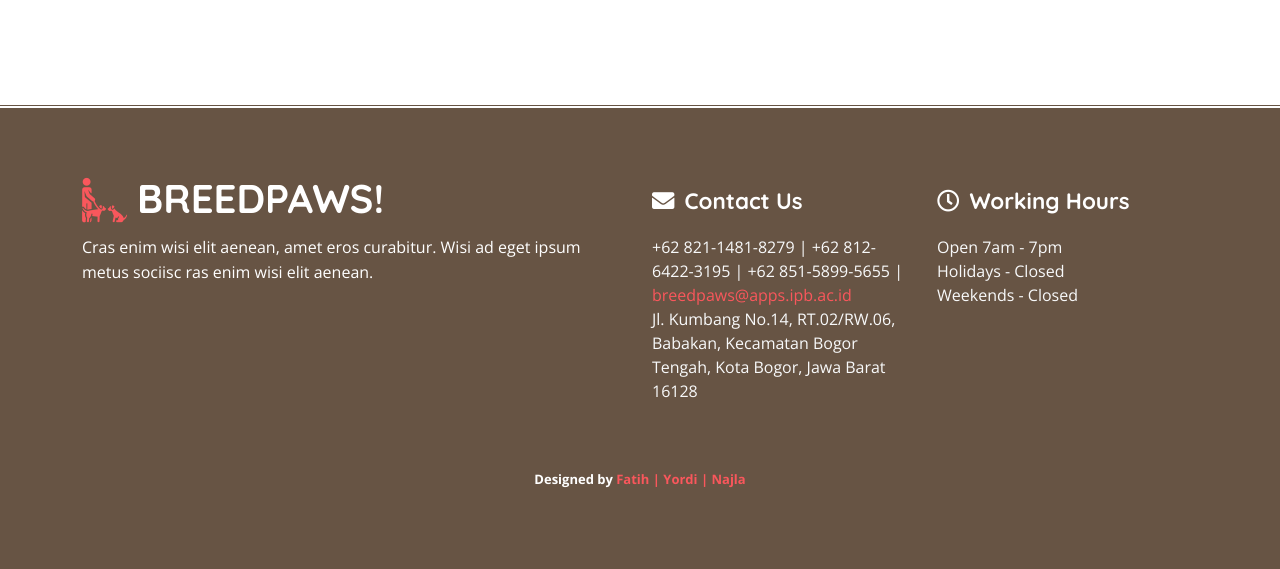
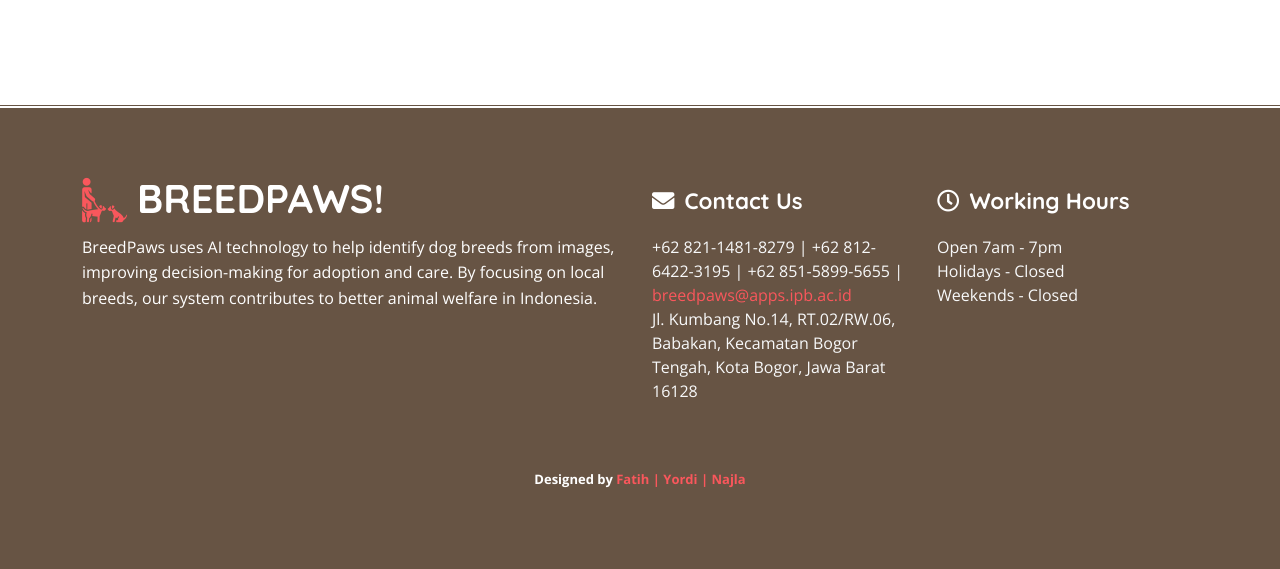
Before and after one commit to FatihKawakib04/BreedPaws-Flask, a Flask app: page / in a window 1280 px wide. Shown: the part 4243-4812 px from the top of the page. Run offline with Flask 3, Linux system fonts and the light colour scheme; some libraries are stand-ins or nearby versions.

Commit message:
edit konten footer

```diff
--- a/templates/404.html
+++ b/templates/404.html
@@ -133,7 +133,8 @@
             <div class="row">
                <div class="col-lg-6">
                   <a class="navbar-brand" href="/"><i class="flaticon-dog-training-3"></i><span>BreedPaws!</span></a>
-                  <p class="mt-3">Cras enim wisi elit aenean, amet eros curabitur. Wisi ad eget ipsum<br>  metus sociisc ras enim wisi elit aenean.</p>
+                  <p class="mt-3">BreedPaws uses AI technology to help identify dog breeds from images, improving decision-making for adoption and care.
+                     By focusing on local breeds, our system contributes to better animal welfare in Indonesia.</p>
                </div>
                <!--/ col-lg -->
                <div class="col-lg-3">
--- a/templates/about.html
+++ b/templates/about.html
@@ -221,7 +221,8 @@
             <div class="row">
                <div class="col-lg-6">
                   <a class="navbar-brand" href="/"><i class="flaticon-dog-training-3"></i><span>BreedPaws!</span></a>
-                  <p class="mt-3">Cras enim wisi elit aenean, amet eros curabitur. Wisi ad eget ipsum<br>  metus sociisc ras enim wisi elit aenean.</p>
+                  <p class="mt-3">BreedPaws uses AI technology to help identify dog breeds from images, improving decision-making for adoption and care.
+                     By focusing on local breeds, our system contributes to better animal welfare in Indonesia.</p>
                </div>
                <!--/ col-lg -->
                <div class="col-lg-3">
--- a/templates/contact.html
+++ b/templates/contact.html
@@ -199,7 +199,8 @@
             <div class="row">
                <div class="col-lg-6">
                   <a class="navbar-brand" href="/"><i class="flaticon-dog-training-3"></i><span>BreedPaws!</span></a>
-                  <p class="mt-3">Cras enim wisi elit aenean, amet eros curabitur. Wisi ad eget ipsum<br>  metus sociisc ras enim wisi elit aenean.</p>
+                  <p class="mt-3">BreedPaws uses AI technology to help identify dog breeds from images, improving decision-making for adoption and care.
+                     By focusing on local breeds, our system contributes to better animal welfare in Indonesia.</p>
                </div>
                <!--/ col-lg -->
                <div class="col-lg-3">
--- a/templates/gallery.html
+++ b/templates/gallery.html
@@ -177,7 +177,8 @@
             <div class="row">
                <div class="col-lg-6">
                   <a class="navbar-brand" href="/"><i class="flaticon-dog-training-3"></i><span>BreedPaws!</span></a>
-                  <p class="mt-3">Cras enim wisi elit aenean, amet eros curabitur. Wisi ad eget ipsum<br>  metus sociisc ras enim wisi elit aenean.</p>
+                  <p class="mt-3">BreedPaws uses AI technology to help identify dog breeds from images, improving decision-making for adoption and care.
+                     By focusing on local breeds, our system contributes to better animal welfare in Indonesia.</p>
                </div>
                <!--/ col-lg -->
                <div class="col-lg-3">
--- a/templates/index.html
+++ b/templates/index.html
@@ -285,7 +285,8 @@
             <div class="row">
                <div class="col-lg-6">
                   <a class="navbar-brand" href="/"><i class="flaticon-dog-training-3"></i><span>BreedPaws!</span></a>
-                  <p class="mt-3">Cras enim wisi elit aenean, amet eros curabitur. Wisi ad eget ipsum<br>  metus sociisc ras enim wisi elit aenean.</p>
+                  <p class="mt-3">BreedPaws uses AI technology to help identify dog breeds from images, improving decision-making for adoption and care.
+                     By focusing on local breeds, our system contributes to better animal welfare in Indonesia.</p>
                </div>
                <!--/ col-lg -->
                <div class="col-lg-3">
--- a/templates/services.html
+++ b/templates/services.html
@@ -173,7 +173,8 @@
             <div class="row">
                <div class="col-lg-6">
                   <a class="navbar-brand" href="/"><i class="flaticon-dog-training-3"></i><span>BreedPaws!</span></a>
-                  <p class="mt-3">Cras enim wisi elit aenean, amet eros curabitur. Wisi ad eget ipsum<br>  metus sociisc ras enim wisi elit aenean.</p>
+                  <p class="mt-3">BreedPaws uses AI technology to help identify dog breeds from images, improving decision-making for adoption and care.
+                     By focusing on local breeds, our system contributes to better animal welfare in Indonesia.</p>
                </div>
                <!--/ col-lg -->
                <div class="col-lg-3">
--- a/templates/team.html
+++ b/templates/team.html
@@ -207,7 +207,8 @@
             <div class="row">
                <div class="col-lg-6">
                   <a class="navbar-brand" href="/"><i class="flaticon-dog-training-3"></i><span>BreedPaws!</span></a>
-                  <p class="mt-3">Cras enim wisi elit aenean, amet eros curabitur. Wisi ad eget ipsum<br>  metus sociisc ras enim wisi elit aenean.</p>
+                  <p class="mt-3">BreedPaws uses AI technology to help identify dog breeds from images, improving decision-making for adoption and care.
+                     By focusing on local breeds, our system contributes to better animal welfare in Indonesia.</p>
                </div>
                <!--/ col-lg -->
                <div class="col-lg-3">
```
